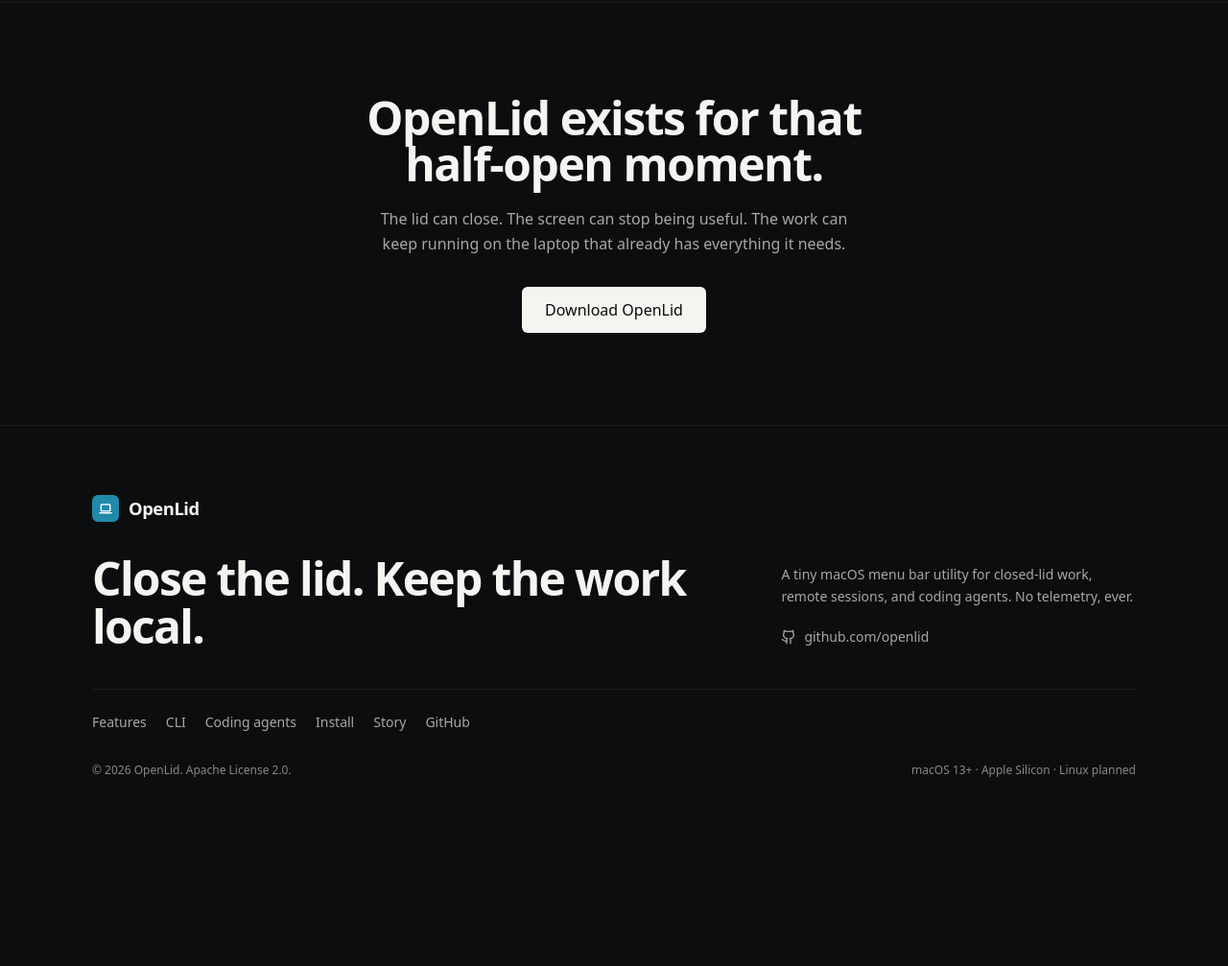
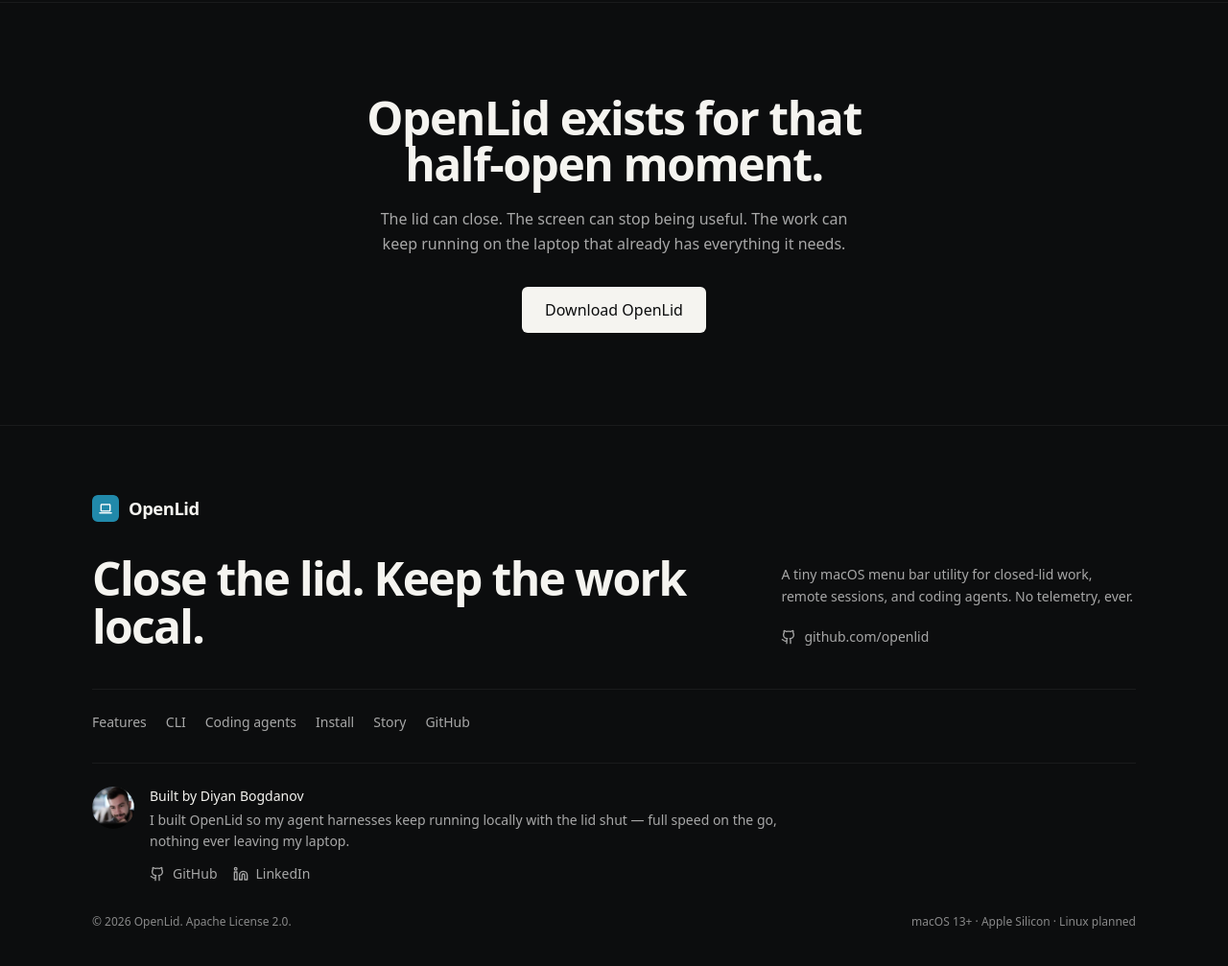
Before and after one commit to openlid/openlid, an Astro site in the folder site/: page /story in a window 1280 px wide. Shown: the part 2177-3184 px from the top of the page at 96% size. Before the commit the page ends 3060 px from the top, so only its background shows below. Built offline with nearby package versions, Linux system fonts and the light colour scheme; Astro itself is replaced by a stand-in of ours.

Commit message:
feat(site): add creator credit to footer
Add a compact "Built by Diyan Bogdanov" block to the shared site footer: avatar, one-line bio, and GitHub + LinkedIn links. Introduces a matching LinkedInMark brand glyph alongside the existing GitHubMark.

```diff
--- a/site/src/components/sections/footer.tsx
+++ b/site/src/components/sections/footer.tsx
@@ -1,4 +1,5 @@
 import { GitHubMark } from "@/components/ui/github-mark";
+import { LinkedInMark } from "@/components/ui/linkedin-mark";
 import { Wordmark } from "@/components/ui/wordmark";
 import { sitePath } from "@/lib/site-path";
 
@@ -9,7 +10,8 @@ import { sitePath } from "@/lib/site-path";
  * @ployComponentPattern footer
  * @ployComponentStatus stable
  * @ployComponentDescription Hallmark Ft5 statement footer for OpenLid: one
- * closing display sentence, a short product note, minimal inline links, and a
+ * closing display sentence, a short product note, minimal inline links, a
+ * compact creator credit (avatar, one-line bio, GitHub + LinkedIn), and a
  * compact meta row. Dark hairline dividers, no duplicate CTA (the final CTA
  * section owns that).
  */
@@ -73,6 +75,47 @@ export function Footer({
           ))}
         </div>
 
+        <div className="mt-8 flex items-start gap-4 border-t border-white/[0.06] pt-6">
+          <img
+            src={sitePath("/diyan-bogdanov.jpg")}
+            alt="Diyan Bogdanov"
+            width={44}
+            height={44}
+            loading="lazy"
+            className="size-11 shrink-0 rounded-full"
+          />
+          <div className="min-w-0">
+            <p className="text-sm font-medium text-ploy-text-primary">
+              Built by Diyan Bogdanov
+            </p>
+            <p className="mt-1 max-w-2xl text-sm leading-relaxed text-ploy-text-secondary">
+              I built OpenLid so my agent harnesses keep running locally with
+              the lid shut — full speed on the go, nothing ever leaving my
+              laptop.
+            </p>
+            <div className="mt-3 flex flex-wrap items-center gap-x-4 gap-y-2">
+              <a
+                href="https://github.com/diyanbogdanov"
+                target="_blank"
+                rel="noreferrer"
+                className="inline-flex items-center gap-2 text-sm text-ploy-text-secondary transition-colors hover:text-ploy-text-primary"
+              >
+                <GitHubMark className="size-4" />
+                GitHub
+              </a>
+              <a
+                href="https://www.linkedin.com/in/diyan-bogdanov/"
+                target="_blank"
+                rel="noreferrer"
+                className="inline-flex items-center gap-2 text-sm text-ploy-text-secondary transition-colors hover:text-ploy-text-primary"
+              >
+                <LinkedInMark className="size-4" />
+                LinkedIn
+              </a>
+            </div>
+          </div>
+        </div>
+
         <div className="mt-8 flex flex-col gap-2 text-xs text-ploy-text-secondary/80 sm:flex-row sm:items-center sm:justify-between">
           <p>© {new Date().getFullYear()} OpenLid. Apache License 2.0.</p>
           <p className="font-mono">macOS 13+ · Apple Silicon · Linux planned</p>
--- /dev/null
+++ b/site/src/components/ui/linkedin-mark.tsx
@@ -0,0 +1,20 @@
+import type { SVGProps } from "react";
+
+export function LinkedInMark(props: SVGProps<SVGSVGElement>) {
+  return (
+    <svg
+      viewBox="0 0 24 24"
+      fill="none"
+      stroke="currentColor"
+      strokeWidth="2"
+      strokeLinecap="round"
+      strokeLinejoin="round"
+      aria-hidden="true"
+      {...props}
+    >
+      <path d="M16 8a6 6 0 0 1 6 6v7h-4v-7a2 2 0 0 0-2-2 2 2 0 0 0-2 2v7h-4v-7a6 6 0 0 1 6-6z" />
+      <rect width="4" height="12" x="2" y="9" />
+      <circle cx="4" cy="4" r="2" />
+    </svg>
+  );
+}
```
Also changed, not shown: site/public/diyan-bogdanov.jpg (added).
